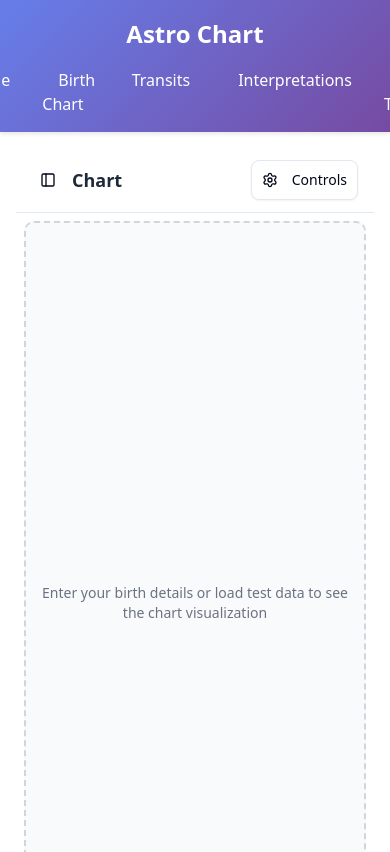
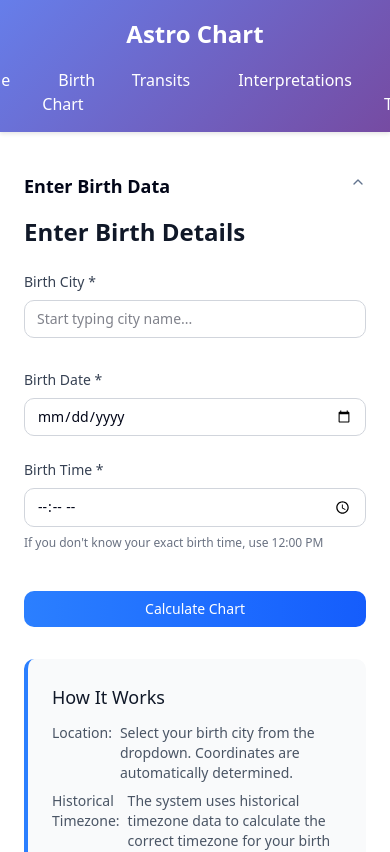
Before and after one commit to JeremyOsz/astro-svelte-app, a SvelteKit app: page /chart in a window 390 px wide. Shown: the top 852 px of the page. Built offline with nearby package versions, Linux system fonts and the light colour scheme.

Commit message:
form working on mobile

```diff
--- a/src/routes/chart/+page.svelte
+++ b/src/routes/chart/+page.svelte
@@ -9,6 +9,7 @@
   import { PanelLeft, Settings, X } from 'lucide-svelte';
   import type { PageData } from './$types';
   import { chartStore } from '$lib/stores/chart-store';
+  import * as Accordion from "$lib/components/ui/accordion";
 
   export let data: PageData;
 
@@ -66,6 +67,10 @@ MC,Leo,10°14'`;
   // Check if device is mobile
   $: if (typeof window !== 'undefined') {
     isMobile = window.innerWidth < 768;
+    // On mobile, if chart is empty, close sidebar by default
+    if (isMobile && !showChart && sidebarOpen) {
+      sidebarOpen = false;
+    }
   }
 
   // Subscribe to the chart store
@@ -80,6 +85,10 @@ MC,Leo,10°14'`;
     showChart = false;
     console.log('No chart data, hiding chart');
   }
+
+  // Accordion open state for mobile
+  let mobileAccordionValue = '';
+  $: mobileAccordionValue = isMobile ? (!showChart ? 'birth-form' : '') : '';
 
   onMount(() => {
     // Don't auto-load test data - let user submit form instead
@@ -192,19 +201,24 @@ MC,Leo,10°14'`;
 </svelte:head>
 
 <Sidebar.Provider bind:open={sidebarOpen}>
-  <div class="flex min-h-screen w-full relative">
-    <!-- Mobile backdrop -->
-    {#if sidebarOpen}
-      <div
-        class="fixed inset-0 bg-black/50 z-40 md:hidden"
-        on:click={() => sidebarOpen = false}
-        on:keydown={(e) => e.key === 'Escape' && (sidebarOpen = false)}
-        role="button"
-        tabindex="0"
-        aria-label="Close sidebar"
-      ></div>
+  <div class="flex flex-col md:flex-row min-h-screen w-full relative">
+    <!-- Mobile: Accordion for Birth Data -->
+    {#if isMobile}
+      <div class="w-full max-w-xl mx-auto mt-2 px-2">
+        <Accordion.Accordion type="single" bind:value={mobileAccordionValue}>
+          <Accordion.AccordionItem value="birth-form">
+            <Accordion.AccordionTrigger class="text-lg font-semibold">
+              Enter Birth Data
+            </Accordion.AccordionTrigger>
+            <Accordion.AccordionContent>
+              <BirthChartForm />
+            </Accordion.AccordionContent>
+          </Accordion.AccordionItem>
+        </Accordion.Accordion>
+      </div>
     {/if}
-
+    <!-- Desktop: Sidebar -->
+    {#if !isMobile}
       <!-- Collapsible and Resizable Sidebar -->
       <aside
         class="relative border-r overflow-hidden z-50
@@ -292,7 +306,6 @@ MC,Leo,10°14'`;
               </div>
             </div>
           </div>
-      </div>
 
         <!-- Resize Handle (Desktop only) -->
         {#if sidebarOpen && !isMobile}
@@ -309,7 +322,7 @@ MC,Leo,10°14'`;
           </div>
         {/if}
       </aside>
-
+    {/if}
     <!-- Main Content Area -->
     <main class="flex-1 flex flex-col min-w-0 w-full md:w-auto">
       <!-- Header with controls -->
```
Lines whose indentation alone changed are shown as unchanged.
